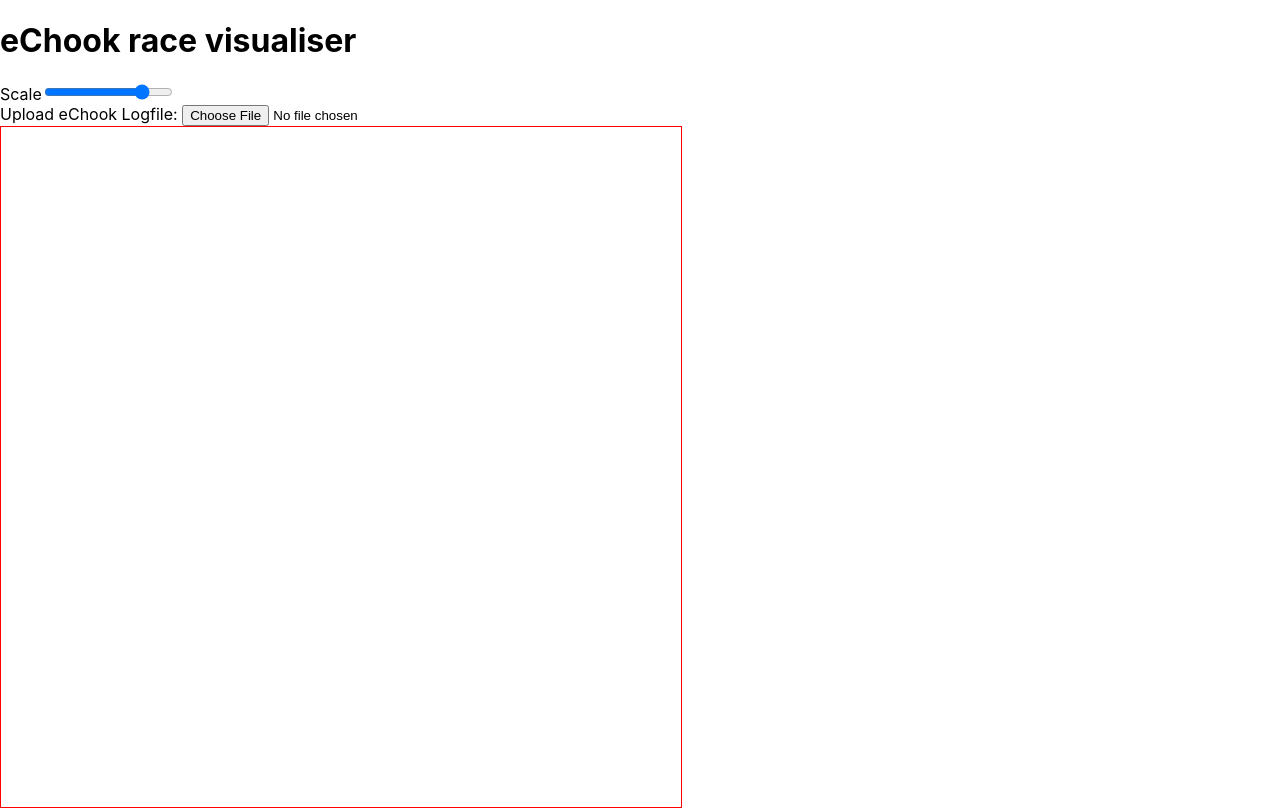
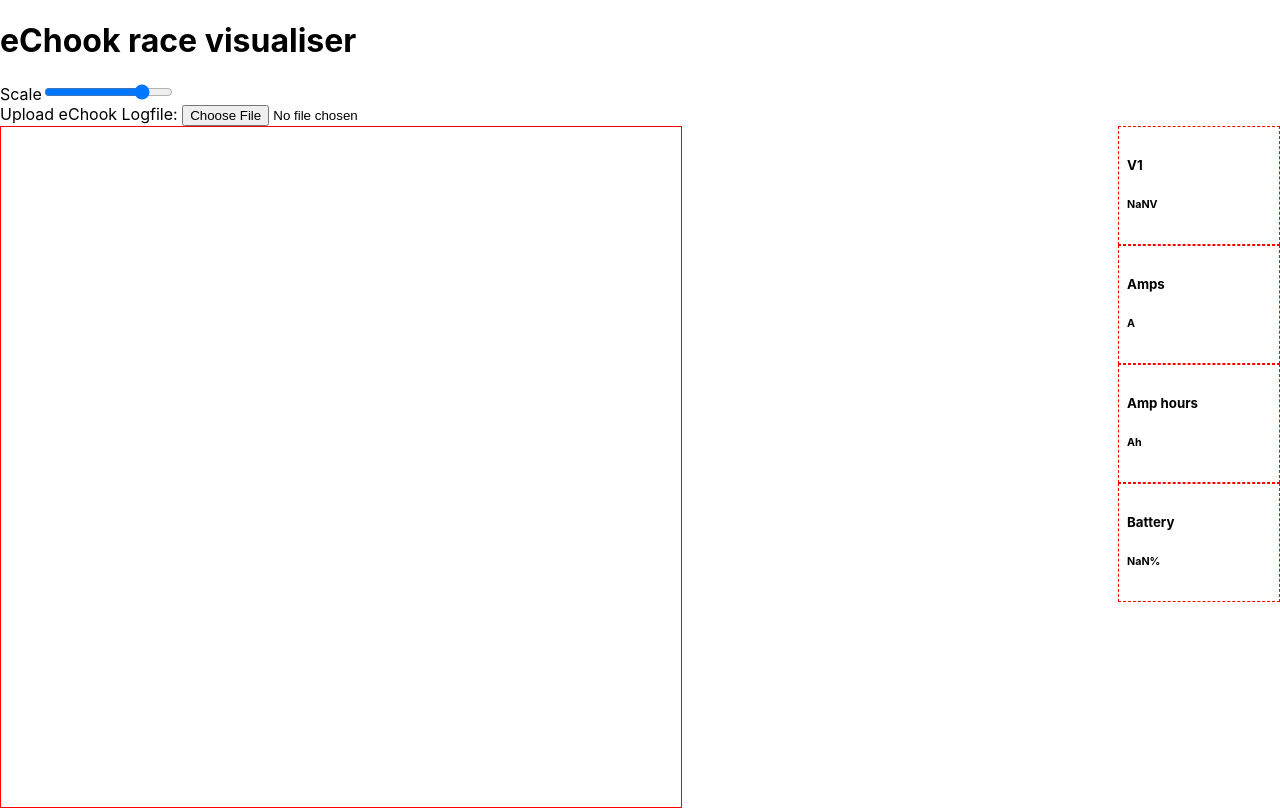
Before and after one commit to alanjsfleming/echook-logfile-viewer, a React (Create React App) app in the folder lapviewer/: page / in a window 1280 px wide. Built offline with nearby package versions, Linux system fonts and the light colour scheme.

Commit message:
Added telemetry cards with 'live' data

```diff
--- a/lapviewer/src/App.css
+++ b/lapviewer/src/App.css
@@ -53,3 +53,13 @@
   top:0;
   z-index: 1;
 }
+
+.telemetry-container {
+  float: right;
+}
+
+.card {
+  border: 1px dashed red;
+  width:9rem;
+  padding:0.5rem
+}
--- /dev/null
+++ b/lapviewer/src/pages/components/Telemetry.js
@@ -0,0 +1,21 @@
+import React from 'react'
+import TelemetryCard from './TelemetryCard'
+
+
+// telemetry card current takes : title,data,units,kind
+
+export default function Telemetry(props) {
+    console.log(props.telemetry)
+    return (
+    <>
+    <TelemetryCard title={'V1'} data={(props.telemetry['Volts (V)']-props.telemetry['Aux volts (V)']).toFixed(1)} units={'V'} kind={"Gauge"}/>
+
+    <TelemetryCard title={'Amps'} data={props.telemetry['Amps (A)']} units={'A'} kind={"Gauge"}/>
+
+    <TelemetryCard title={'Amp hours'} data={props.telemetry['Amp hours (Ah)']} units={'Ah'} kind={"Gauge"}/>
+
+    <TelemetryCard title={'Battery'} data={Math.floor(100-(props.telemetry['Amp hours (Ah)']/27*100))} units={'%'} kind={"Battery"} />
+
+    </>
+  )
+}
--- /dev/null
+++ b/lapviewer/src/pages/components/TelemetryCard.js
@@ -0,0 +1,13 @@
+import React from 'react'
+
+
+export default function TelemetryCard(props) {
+    return (
+        <div class="card">
+            <div class="card-body">
+                <h5 class="card-title">{props.title}</h5>
+                <h6 class="card-text">{props.data}{props.units}</h6>
+            </div>
+        </div>
+    )
+}
--- a/lapviewer/src/pages/components/TrackRender.js
+++ b/lapviewer/src/pages/components/TrackRender.js
@@ -1,4 +1,5 @@
 import React, {useRef,useEffect, useState} from 'react'
+import Telemetry from './Telemetry'
 
 export default function TrackRender(props) {
     // comment this thing!!!
@@ -46,12 +47,12 @@ export default function TrackRender(props) {
     },[currentData])
 
 
-    const draw = (ctx,canvas) => {
-        ctx.fillstyle='#00000'
-        ctx.moveTo(canvas.width/2,canvas.height/2);
-        ctx.lineTo(0,200);
-        ctx.stroke();
-    }
+    //const draw = (ctx,canvas) => {
+    //    ctx.fillstyle='#00000'
+    //    ctx.moveTo(canvas.width/2,canvas.height/2);
+    //    ctx.lineTo(0,200);
+    //    ctx.stroke();
+    //}
 
 
     // draw updated track
@@ -66,10 +67,14 @@ export default function TrackRender(props) {
     },[props.data])
 
   return (
+    <>
     <div class="render-container">
       <canvas class="render-layer1" ref={canvasRef}  {...props}/>
       <canvas class="render-layer2" ref={canvasLayer2Ref} {...props}/>
     </div>
-
+    <div class="telemetry-container">
+    <Telemetry telemetry={currentData}/>
+    </div>
+    </>
   )
 }
```
